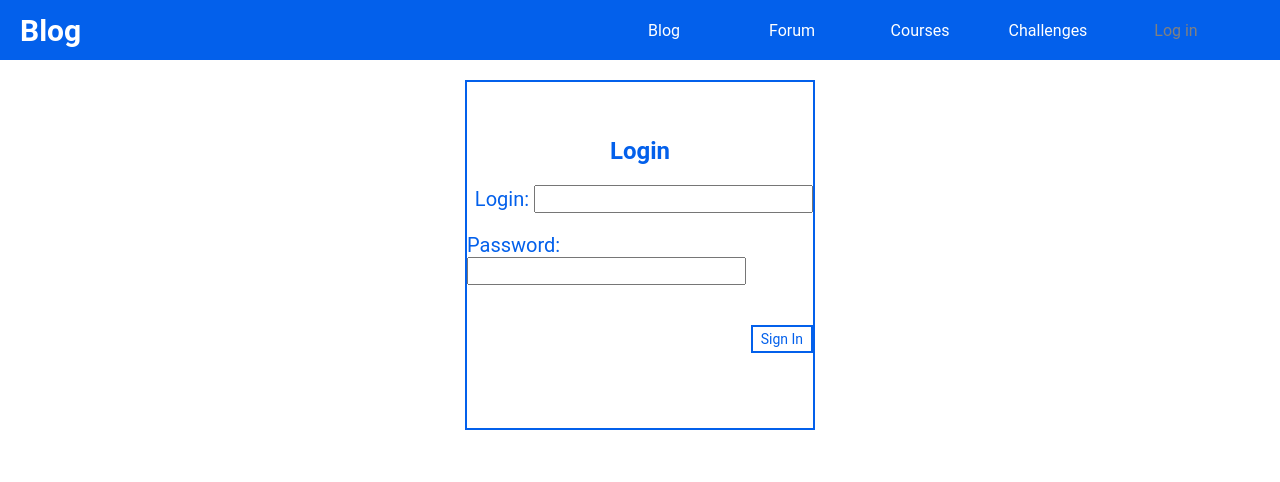
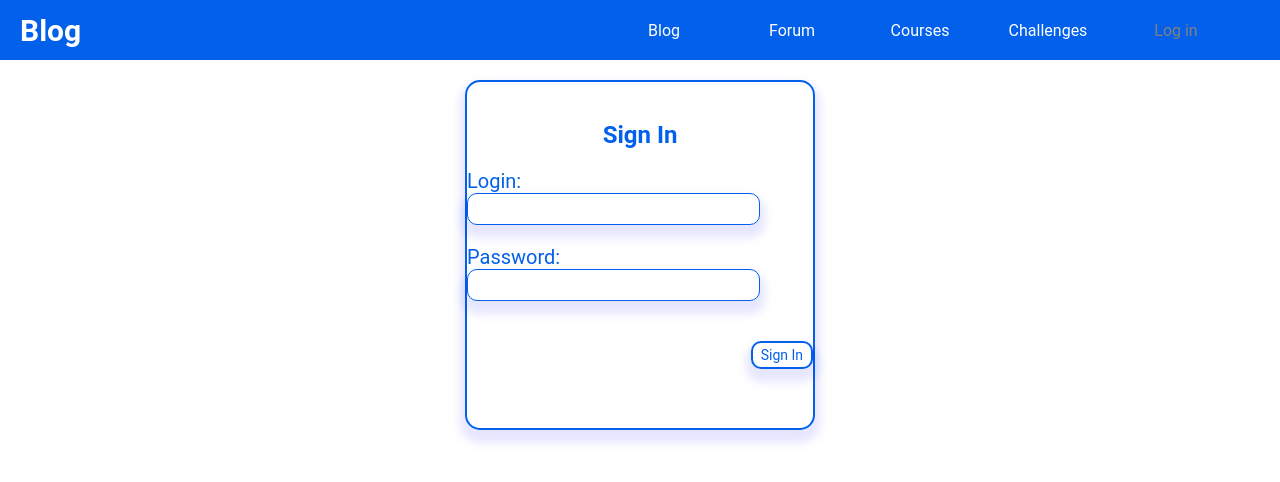
Before and after one commit to mlodyFrontendowiec/blog-react, a React (Create React App) app: page /login in a window 1280 px wide. Shown: the top 482 px of the page. Built offline with nearby package versions, Linux system fonts and the light colour scheme.

Commit message:
Change styles

```diff
--- a/src/components/LoginForm/LoginForm.js
+++ b/src/components/LoginForm/LoginForm.js
@@ -13,9 +13,7 @@ const LoginForm = () => {
 
   const dispatch = useDispatch();
 
-  const { isUserLogged } = useSelector((state) => state.login);
-
-  console.log(isUserLogged);
+  // const { isUserLogged } = useSelector((state) => state.login);
 
   const handleInputLogin = (e) => {
     setLogin(e.target.value);
@@ -44,7 +42,7 @@ const LoginForm = () => {
       {error && (
         <StyledParagraph>Podaj poprawny login lub hasło</StyledParagraph>
       )}
-      <StyledHeaderForm>Login </StyledHeaderForm>
+      <StyledHeaderForm>Sign In</StyledHeaderForm>
       <StyledForm onSubmit={handleSubmitForm}>
         <label>
           Login:{" "}
@@ -76,6 +74,8 @@ const StyledFormContainer = styled.div`
   justify-content: center;
   margin: 20px auto;
   border: 2px solid #0360eb;
+  border-radius: 15px;
+  box-shadow: 0px 8px 10px 5px rgba(0, 0, 255, 0.1);
 `;
 
 const StyledHeaderForm = styled.h2`
@@ -97,6 +97,11 @@ const StyledInput = styled.input`
   font-size: 20px;
   color: #0360eb;
   margin-bottom: 20px;
+  border: 1px solid #0360eb;
+  border-radius: 10px;
+  box-shadow: 0px 8px 10px 5px rgba(0, 0, 255, 0.1);
+  padding: 3px 8px;
+  outline: none;
 `;
 
 const StyledButton = styled.button`
@@ -107,6 +112,9 @@ const StyledButton = styled.button`
   cursor: pointer;
   margin-top: 20px;
   background-color: white;
+  box-shadow: 0px 8px 10px 5px rgba(0, 0, 255, 0.1);
+  border-radius: 10px;
+
   :hover {
     transition: 0.2s;
     color: white;
--- a/src/views/Forum/Forum.js
+++ b/src/views/Forum/Forum.js
@@ -1,31 +1,32 @@
 import React from "react";
 import { useSelector } from "react-redux";
 import styled from "styled-components";
-import ForumForm from "../../components/ForumForm/forumForm";
+import ForumForm from "./subcomponents/ForumForm/forumForm.js";
 import Header from "../../components/Header/Header";
-import ListItem from "./subcomponents/ListItem";
+import ListItem from "./subcomponents/ListItem/ListItem";
 const Forum = () => {
   const { isUserLogged } = useSelector((state) => state.login);
 
   const forum = useSelector((state) => state.forum);
+  const postListComponent = forum.map((item) => (
+    <ListItem {...item} postId={item.id} key={item.id} />
+  ));
 
-  const FormComponent = isUserLogged ? (
-    <ForumForm />
+  const ForumView = isUserLogged ? (
+    <>
+      <ForumForm />
+      <ul>{postListComponent}</ul>
+    </>
   ) : (
     <StyledParagraph>
       You must be logged in to add posts and see the posts
     </StyledParagraph>
   );
 
-  const postListComponent = forum.map((item) => (
-    <ListItem {...item} postId={item.id} />
-  ));
-
   return (
     <>
       <Header />
-      {FormComponent}
-      <ul>{postListComponent}</ul>
+      {ForumView}
     </>
   );
 };
--- a/src/components/ForumForm/forumForm.js
+++ b/src/views/Forum/subcomponents/ForumForm/forumForm.js
@@ -1,6 +1,6 @@
 import React, { useState } from "react";
 import styled from "styled-components";
-import { addPost } from "../../actions/forumAction";
+import { addPost } from "../../../../actions/forumAction";
 import { useDispatch, useSelector } from "react-redux";
 
 const ForumForm = () => {
@@ -27,18 +27,20 @@ const ForumForm = () => {
     <StyledFormContainer>
       <StyledHeaderForm>Add new post</StyledHeaderForm>
       <StyledForm onSubmit={handleSubmitForm}>
-        <label>
+        <StyledLabel>
           Title:
           <StyledInput type="text" onChange={handleInputTitle} value={title} />
-        </label>
-        <label style={{ display: "flex" }}>
+        </StyledLabel>
+        <StyledLabel style={{ display: "flex" }}>
           Content:
           <StyledTextarea
+            cols="26.5"
+            rows="7"
             type="password"
             onChange={handleInputContent}
             value={content}
           />
-        </label>
+        </StyledLabel>
         <StyledButton>Add post</StyledButton>
       </StyledForm>
     </StyledFormContainer>
@@ -54,12 +56,18 @@ const StyledFormContainer = styled.div`
   justify-content: center;
   margin: 20px auto;
   border: 2px solid #0360eb;
+  border-radius: 15px;
+  box-shadow: 0px 8px 10px 5px rgba(0, 0, 255, 0.1);
+`;
+const StyledLabel = styled.label`
+  text-shadow: 1px 1px 2px gray;
 `;
 
 const StyledHeaderForm = styled.h2`
   color: white;
   margin-bottom: 20px;
   color: #0360eb;
+  text-shadow: 1px 1px 2px gray;
 `;
 
 const StyledForm = styled.form`
@@ -76,19 +84,23 @@ const StyledInput = styled.input`
   color: #0360eb;
   margin-bottom: 20px;
   outline: none;
+  padding: 3px 6px;
   margin-left: 3px;
   border: 1px solid #0360eb;
+  border-radius: 10px;
+  box-shadow: 0px 8px 10px 5px rgba(0, 0, 255, 0.1);
 `;
 const StyledTextarea = styled.textarea`
+  padding: 3px 6px;
   font-size: 16px;
   color: #0360eb;
   margin-bottom: 20px;
   resize: none;
   outline: none;
-  width: 205px;
-  height: 150px;
   margin-left: 3px;
   border: 1px solid #0360eb;
+  border-radius: 10px;
+  box-shadow: 0px 8px 10px 5px rgba(0, 0, 255, 0.1);
 `;
 
 const StyledButton = styled.button`
@@ -99,8 +111,10 @@ const StyledButton = styled.button`
   cursor: pointer;
   margin-top: 20px;
   background-color: white;
+  box-shadow: 0px 8px 10px 5px rgba(0, 0, 255, 0.1);
+  text-shadow: 1px 1px 2px gray;
   :hover {
-    transition: 0.2s;
+    transition: 0.3s;
     color: white;
     background-color: #0360eb;
   }
--- a/src/views/Forum/subcomponents/ListItem.js
+++ b/src/views/Forum/subcomponents/ListItem/ListItem.js
@@ -1,7 +1,7 @@
 import React, { useState } from "react";
 import { useDispatch } from "react-redux";
 import styled from "styled-components";
-import { addComment } from "../../../actions/forumAction";
+import { addComment } from "../../../../actions/forumAction";
 
 const ListItem = ({ title, content, postId, id }) => {
   const [comment, setComment] = useState("");
@@ -12,6 +12,7 @@ const ListItem = ({ title, content, postId, id }) => {
   const handleButtonAddComment = (e) => {
     e.preventDefault();
     dispatch(addComment({ comment, postId, id }));
+    setComment("");
   };
   return (
     <StyledListItem>
@@ -30,6 +31,8 @@ const ListItem = ({ title, content, postId, id }) => {
 
 const StyledHeader = styled.h1`
   color: #0360eb;
+  font-size: 25px;
+  text-shadow: 1px 1px 2px gray;
 `;
 
 const StyledListItem = styled.li`
@@ -40,6 +43,9 @@ const StyledListItem = styled.li`
   margin-bottom: 20px;
   text-align: center;
   list-style: none;
+  box-shadow: 0px 8px 10px 5px rgba(0, 0, 255, 0.1);
+  border-radius: 15px;
+  padding: 10px;
 `;
 
 const StyledForm = styled.form`
```
Also changed, not shown: src/views/Forum/subcomponents/Comments/Comments.js (added, +13 -0 lines).
